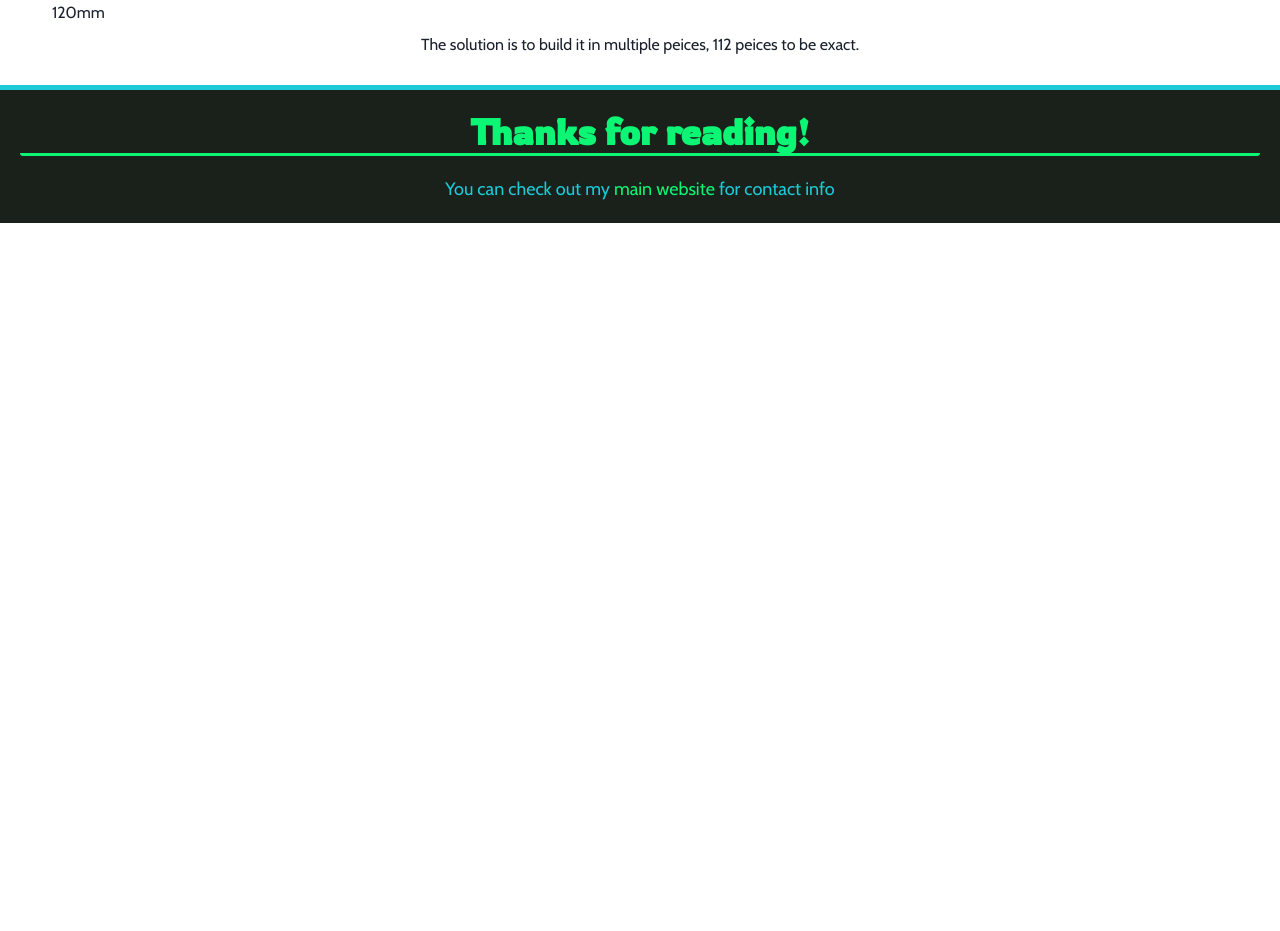
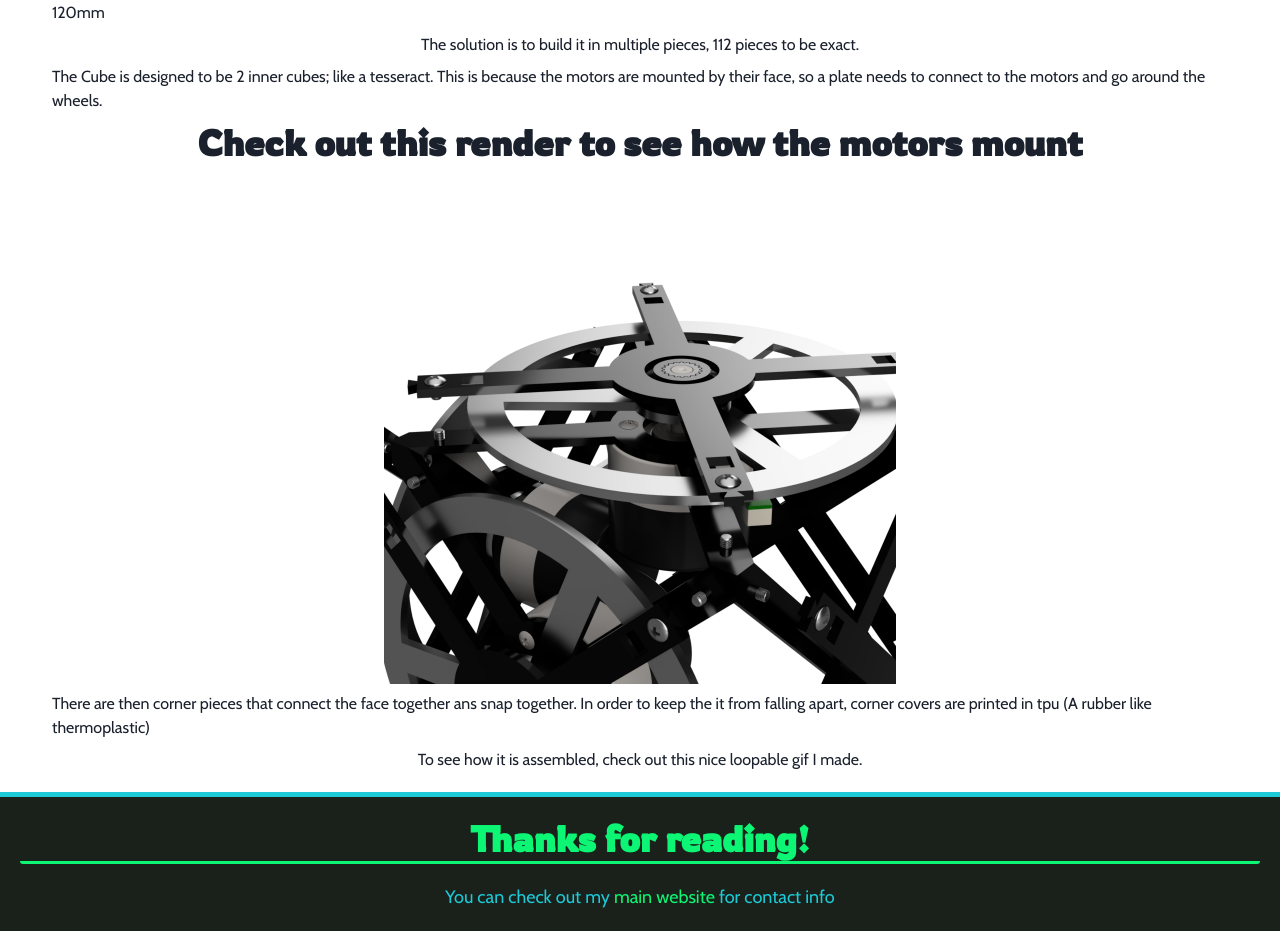
Before and after one commit to Jumner/Cubic, a Next.js app in the folder site/: page /design in a window 1280 px wide. Shown: the part 766-1697 px from the top of the page. Before the commit the page ends 989 px from the top, so only its background shows below. Built offline with nearby package versions, Linux system fonts and the light colour scheme.

Commit message:
added more to design

```diff
--- a/site/pages/design.js
+++ b/site/pages/design.js
@@ -1,6 +1,7 @@
-import { Heading, Image, Text } from "@chakra-ui/react";
-import Page from "./components/Page";
-import Render from "./../public/img/finalrender.png";
+import { Heading, Image, Text } from '@chakra-ui/react';
+import Page from './components/Page';
+import Render from './../public/img/finalrender.png';
+import MountRender from './../public/img/mountrender.png';
 export default function Design() {
 	return (
 		<Page name="Design">
@@ -16,9 +17,23 @@ export default function Design() {
 				3d printer has a max size of 120mm
 			</Text>
 			<Text>
-        The solution is to build it in multiple peices, 112 peices to be exact.
+				The solution is to build it in multiple pieces, 112 pieces to be exact.
 			</Text>
-	<Text></Text>
+			<Text>
+				The Cube is designed to be 2 inner cubes; like a tesseract. This is
+				because the motors are mounted by their face, so a plate needs to
+				connect to the motors and go around the wheels.
+			</Text>
+			<Heading>Check out this render to see how the motors mount</Heading>
+			<Image src={MountRender.src} w="lg" alt="Mount Render" />
+			<Text>
+				There are then corner pieces that connect the face together ans snap
+				together. In order to keep the it from falling apart, corner covers are
+				printed in tpu (A rubber like thermoplastic)
+			</Text>
+			<Text>
+				To see how it is assembled, check out this nice loopable gif I made.
+			</Text>
 		</Page>
 	);
 }
```
Also changed, not shown: site/public/img/mountrender.png (added). Lines whose indentation alone changed are shown as unchanged.
